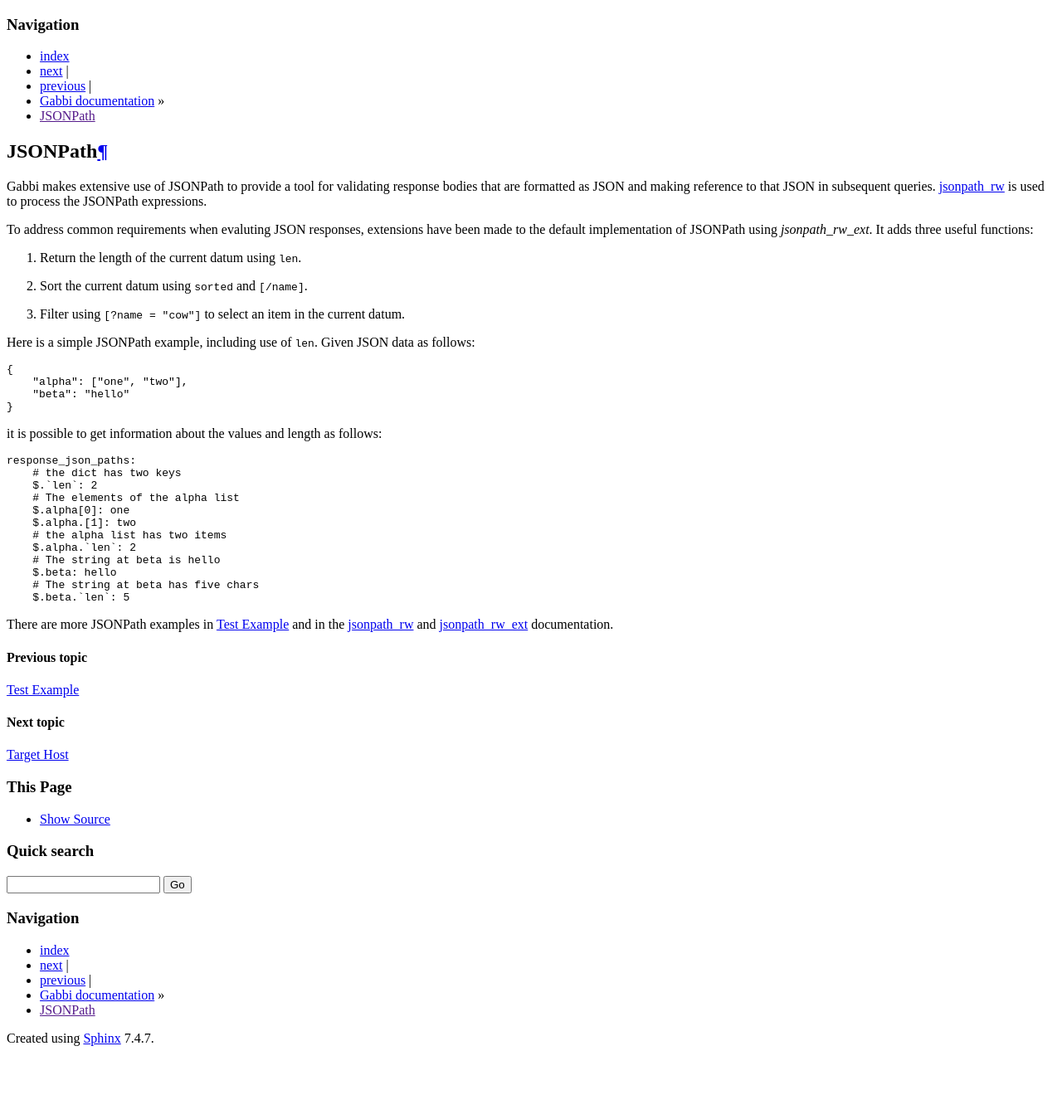
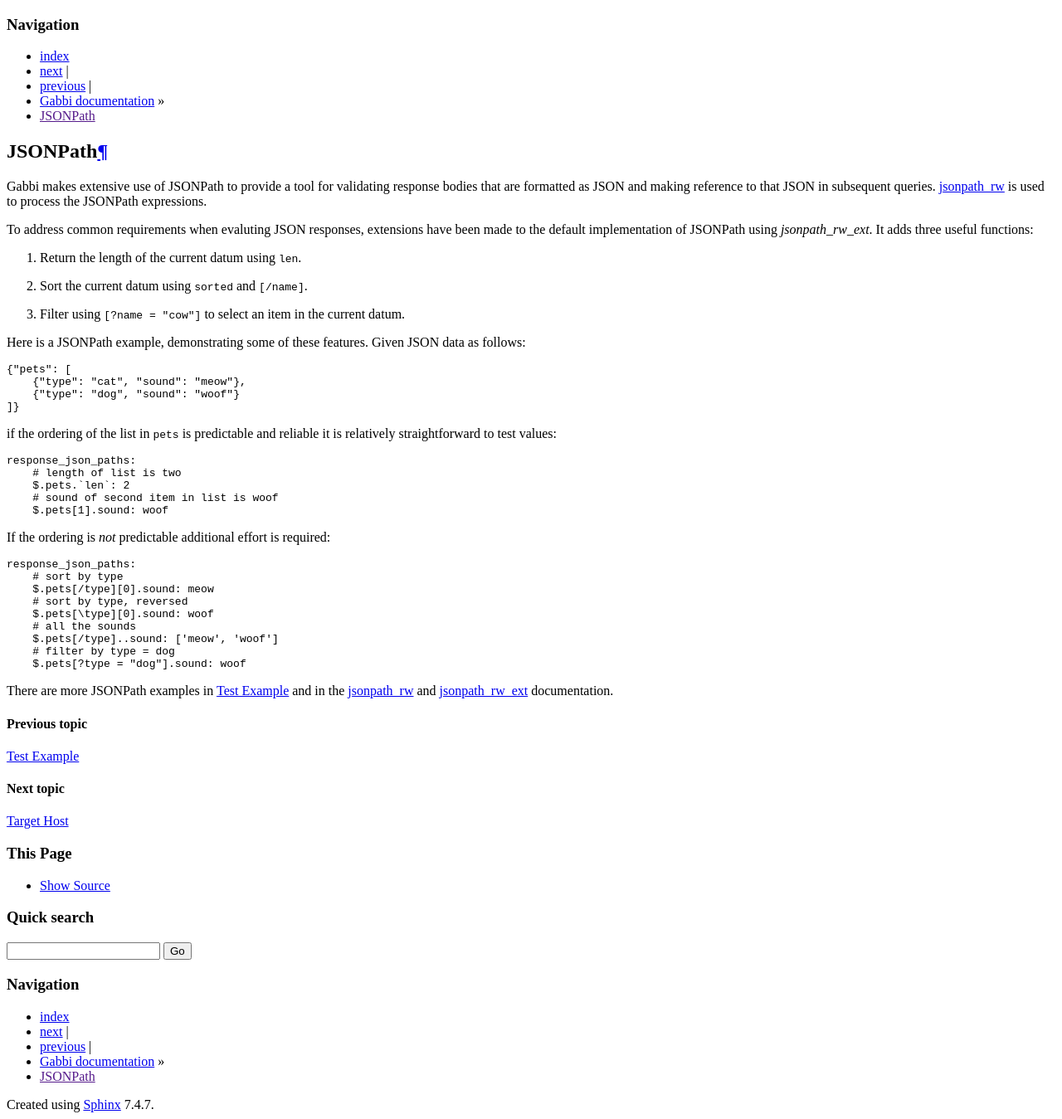
Before and after one commit to cdent/gabbi, a Sphinx documentation site: the page built from docs/source/jsonpath.rst, in a window 1280 px wide. Shown: the whole page at 83% size. Built offline with Sphinx 7.4.7, drawn with Linux system fonts in a browser that asks for light colours; comment, search, counter and statistics services are not loaded; before the commit the page ends 1269 px from its top, so only the background shows below that.

Commit message:
Adjust jsonpath documentation
To be more clear about the sort, len and filter features.

```diff
--- a/docs/source/handlers.rst
+++ b/docs/source/handlers.rst
@@ -1,5 +1,7 @@
 Response Handlers
 =================
+
+.. highlight:: yaml
 
 Response handlers determine how an HTTP response will be processed and checked
 against an expected result. For each entry starting with `response_`, an
@@ -14,6 +16,8 @@ these lines create an instance of ``StringResponseHandler``, passing the value
 ``["lorem ipsum", "dolor sit amet"]``. The response handler
 implementation interprets the response and the expected values, determining
 whether the test passes or fails.
+
+.. highlight:: python
 
 While the default handlers (as described in :doc:`format`) are sufficient for
 most cases, it is possible to register additional custom handlers by passing a
--- a/docs/source/jsonpath.rst
+++ b/docs/source/jsonpath.rst
@@ -16,29 +16,38 @@ using `jsonpath_rw_ext`. It adds three useful functions:
 #. Filter using ``[?name = "cow"]`` to select an item in the
    current datum.
 
-Here is a simple JSONPath example, including use of ``len``. Given JSON data
-as follows::
+.. highlight:: json
 
-    {
-        "alpha": ["one", "two"],
-        "beta": "hello"
-    }
+Here is a JSONPath example, demonstrating some of these features. Given
+JSON data as follows::
 
-it is possible to get information about the values and length as
-follows::
+    {"pets": [
+        {"type": "cat", "sound": "meow"},
+        {"type": "dog", "sound": "woof"}
+    ]}
+
+.. highlight:: yaml
+
+if the ordering of the list in ``pets`` is predictable and
+reliable it is relatively straightforward to test values::
 
     response_json_paths:
-        # the dict has two keys
-        $.`len`: 2
-        # The elements of the alpha list
-        $.alpha[0]: one
-        $.alpha.[1]: two
-        # the alpha list has two items
-        $.alpha.`len`: 2
-        # The string at beta is hello
-        $.beta: hello
-        # The string at beta has five chars
-        $.beta.`len`: 5
+        # length of list is two
+        $.pets.`len`: 2
+        # sound of second item in list is woof
+        $.pets[1].sound: woof
+
+If the ordering is *not* predictable additional effort is required::
+
+    response_json_paths:
+        # sort by type
+        $.pets[/type][0].sound: meow
+        # sort by type, reversed
+        $.pets[\type][0].sound: woof
+        # all the sounds
+        $.pets[/type]..sound: ['meow', 'woof']
+        # filter by type = dog
+        $.pets[?type = "dog"].sound: woof
 
 There are more JSONPath examples in :doc:`example` and in the
 `jsonpath_rw`_ and `jsonpath_rw_ext`_ documentation.
```
